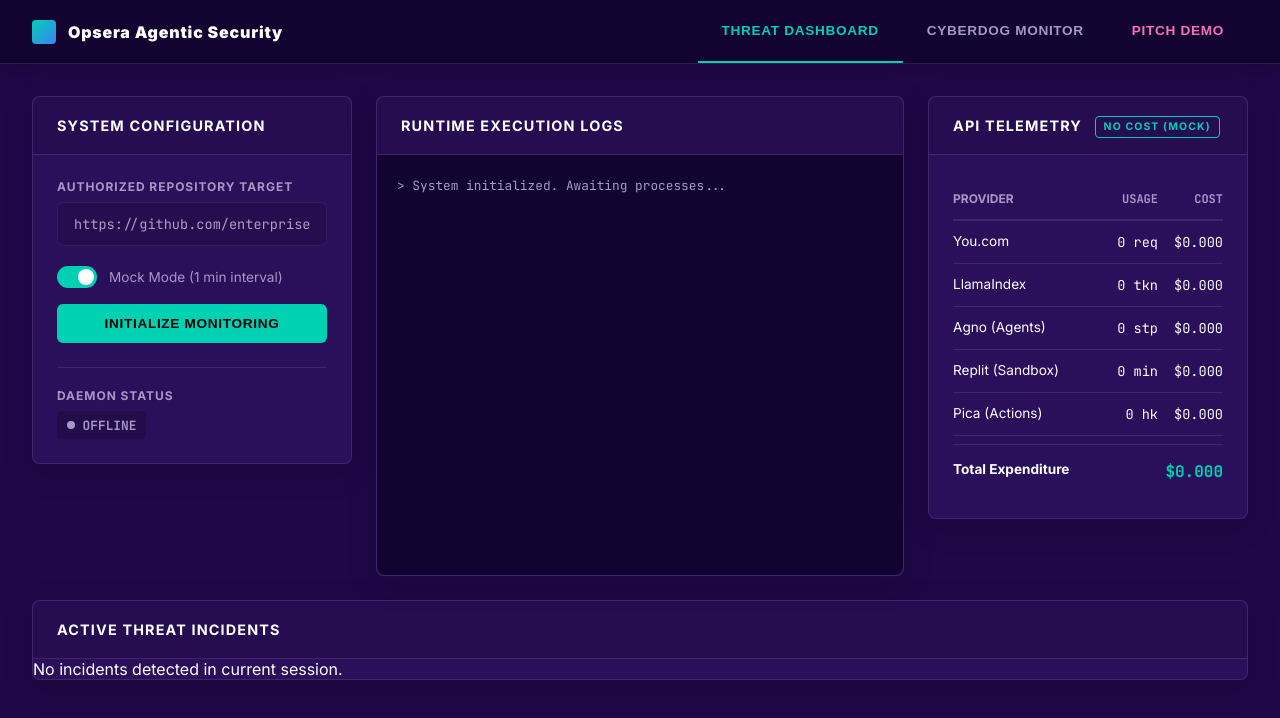
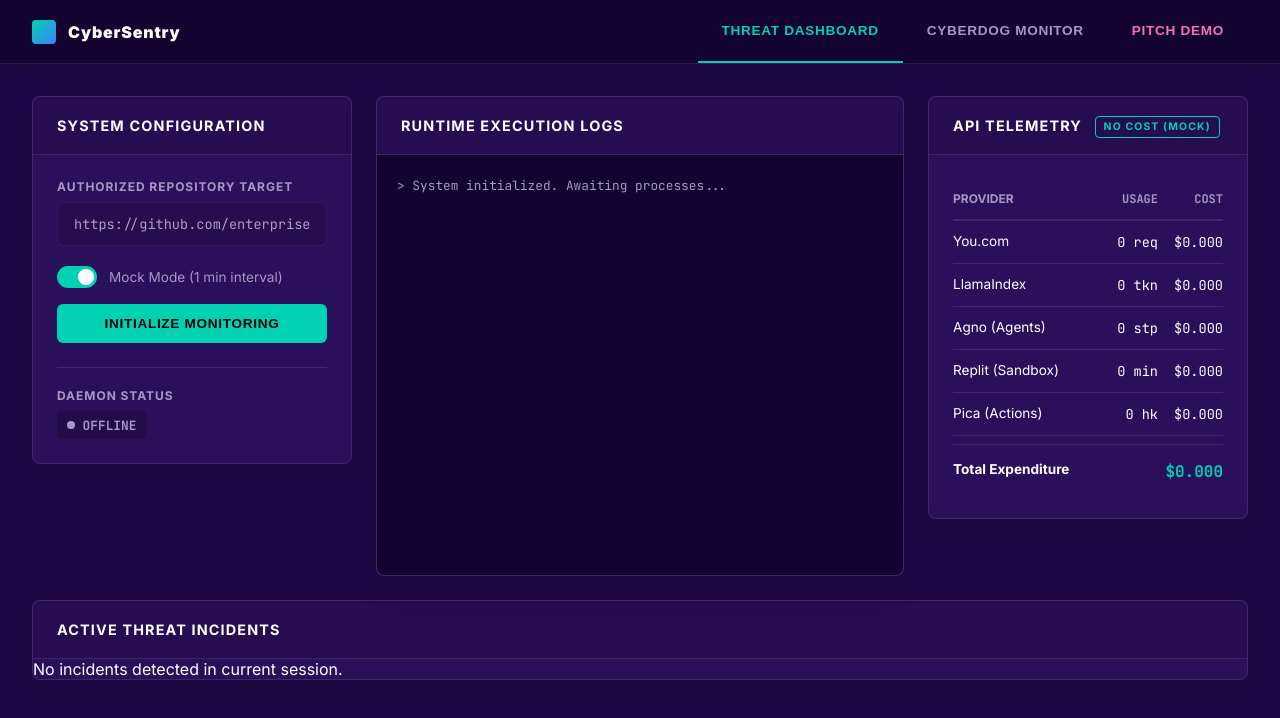
Before and after one commit to shreekrithi1/youhackathon, a React (Vite) app in the folder frontend/: page / in a window 1280 px wide. Both pictures are taken after a click on the button "Connect with GitHub". Shown: the top 718 px of the page. Built offline with nearby package versions, Linux system fonts and the light colour scheme.

Commit message:
feat(ui): Rename 'Opsera Agentic Security' to 'CyberSentry' globally

```diff
--- a/frontend/src/App.jsx
+++ b/frontend/src/App.jsx
@@ -75,7 +75,7 @@ function PitchDeck({ onClose }) {
 
         <section className="slide">
           <div className="slide-inner">
-            <h1 style={{ marginBottom: '2rem' }}>The Solution: <em>Opsera Agentic Security</em></h1>
+            <h1 style={{ marginBottom: '2rem' }}>The Solution: <em>CyberSentry</em></h1>
             <p className="sub" style={{ maxWidth: '800px', margin: '0 auto', lineHeight: '1.6' }}>
               A unified, autonomous AI workflow that seamlessly correlates deep web threats, generates verifiable patches, and executes sandbox testing—all in one place.
             </p>
@@ -353,7 +353,7 @@ function App() {
       <header className="top-nav">
         <div className="brand">
           <div className="brand-logo"></div>
-          <span className="brand-name">Opsera Agentic Security</span>
+          <span className="brand-name">CyberSentry</span>
         </div>
         <div className="nav-tabs">
           <button
```
